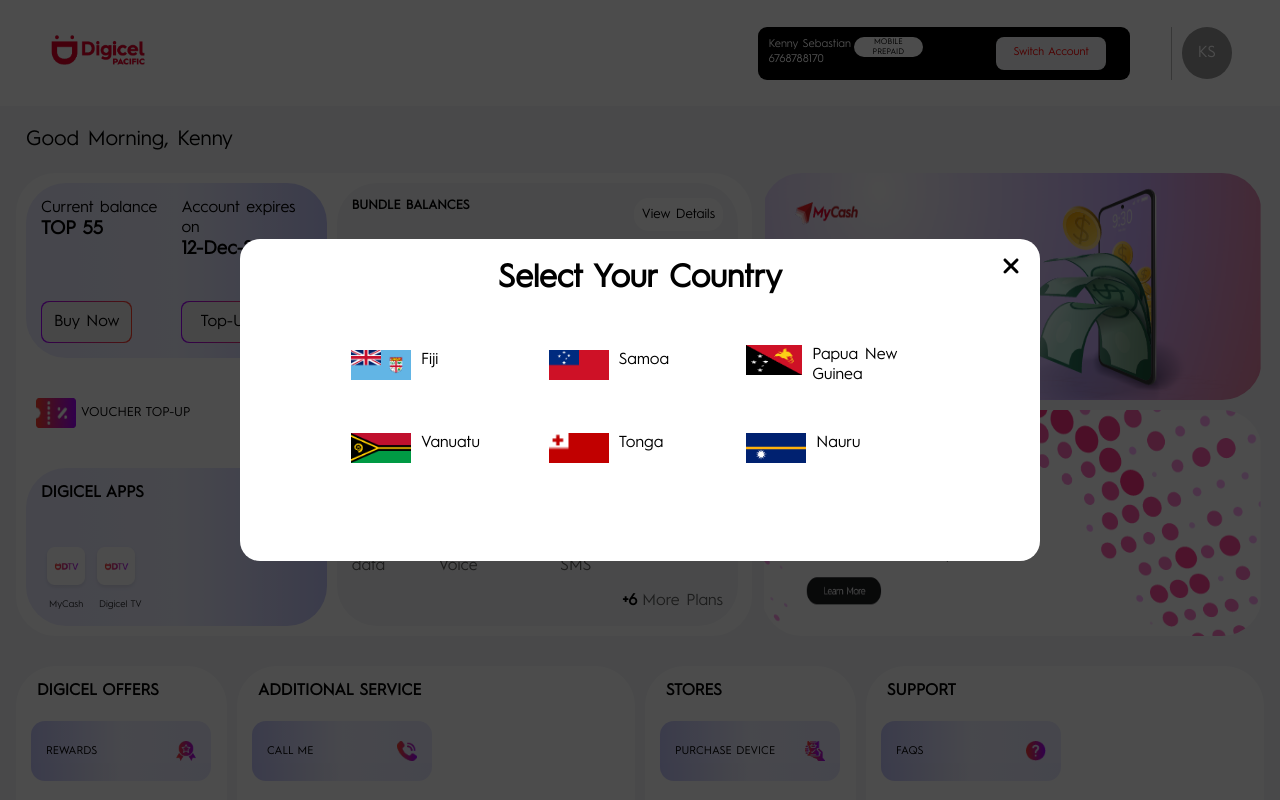
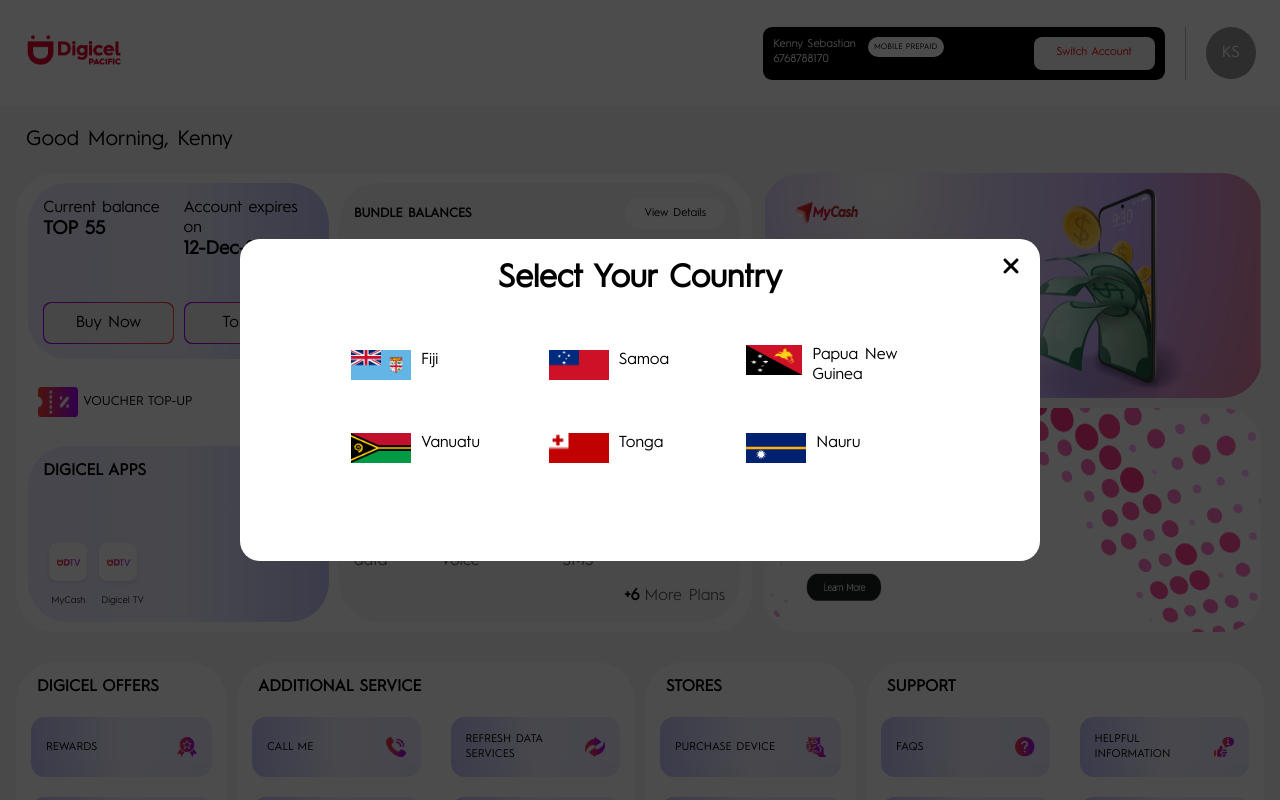
Before and after one commit to SinghalRish/Digicel, an Angular app: page /login in a window 1280 px wide. Shown: the top 800 px of the page. Built offline with nearby package versions, Linux system fonts and the light colour scheme.

Commit message:
Add responsive design for all pages

```diff
--- a/src/app/pages/home/home/home.component.html
+++ b/src/app/pages/home/home/home.component.html
@@ -1,4 +1,5 @@
 <!-- <div class="overlay"></div> -->
+<div class="main">
   <div class="home_wrapp">
     <div class="home_1">
       <div class="background" data-aos="fade-up" data-aos-duration="1000">
@@ -8,8 +9,8 @@
           </div>
           <div class="home1_left_2">
             <p>
-            Make things easy! Top Up with a voucher or credit card, shop plans,
-            or add-ons to stay close to friends & family.
+              Make things easy! Top Up with a voucher or credit card, shop
+              plans, or add-ons to stay close to friends & family.
             </p>
           </div>
         </div>
@@ -36,6 +37,7 @@
           <app-card [card_data]="data"></app-card>
         </div>
         }
+      </div>
     </div>
   </div>
   <div class="section4" id="download">
--- a/src/app/pages/login-dashboard/login-dashboard.component.css
+++ b/src/app/pages/login-dashboard/login-dashboard.component.css
@@ -1,9 +1,15 @@
 .wrapper {
   padding: 0 1rem;
   background-color: #f5f6f8;
-  height: auto;
+  height: 100%;
   position: relative;
 }
+/* .main {
+  display: flex;
+  min-height: 100vh;
+  background-color: #f5f6f8;
+  justify-content: center;
+} */
 .greeting {
   padding-left: 10px;
   padding-bottom: 20px;
@@ -12,14 +18,16 @@
 }
 .section1 {
   display: flex;
-  min-height: 400px;
+  /* min-height: 400px; */
   width: 100%;
   gap: 10px;
   flex-wrap: wrap;
 }
-
+button {
+  cursor: pointer;
+}
 .left {
-  height: 100%;
+  /* height: 100%; */
   width: 59%;
   background-color: white;
   border-radius: 40px;
@@ -27,6 +35,7 @@
   display: flex;
   gap: 10px;
   flex-wrap: wrap;
+  justify-content: center;
   /* justify-content: space-between; */
 
   .left_1 {
@@ -48,7 +57,7 @@
         background: linear-gradient(to right, #a101fe, #cf2194, #fe402a);
         padding: 1px;
         border-radius: 8px;
-        width: 70%;
+        width: 100%;
       }
 
       .balance {
@@ -57,7 +66,8 @@
         display: flex;
         justify-content: space-between;
         flex-direction: column;
-        gap: 60px;
+        /* gap: 60px; */
+        /* gap: 20px; */
 
         button {
           width: 100%;
@@ -74,6 +84,7 @@
         display: flex;
         justify-content: space-between;
         flex-direction: column;
+        /* gap: 20px; */
 
         button {
           width: 100%;
@@ -86,7 +97,8 @@
     }
     .left_1_1,
     .left_1_3 {
-      height: auto;
+      /* height: auto; */
+      height: 40%;
       width: 100%;
       border-radius: 40px;
       background-image: linear-gradient(to right, #e9eaff, #eff0ff, #c5c7fb);
@@ -97,7 +109,8 @@
       justify-content: space-between;
       align-items: center;
       padding: 10px;
-      /* height: 20%; */
+      height: 20%;
+      /* gap: 10px; */
 
       .voucher {
         display: flex;
@@ -121,7 +134,8 @@
       padding: 15px;
       display: flex;
       flex-direction: column;
-      gap: 40px;
+      /* gap: 40px; */
+      justify-content: space-between;
     }
     .apps {
       display: flex;
@@ -141,7 +155,7 @@
   .left_2 {
     display: flex;
     /* height: 100%; */
-    min-height: 400px;
+    /* min-height: 400px; */
     width: 56%;
     gap: 10px;
     flex-direction: column;
@@ -151,7 +165,7 @@
     }
     .left_2_1,
     .left_2_2 {
-      height: auto;
+      height: 50%;
       width: 100%;
       border-radius: 40px;
       background-color: #f5f6f8;
@@ -160,7 +174,7 @@
       display: flex;
       flex-direction: column;
       padding: 15px;
-      height: auto;
+      height: 50%;
     }
     .bundle {
       display: flex;
@@ -170,6 +184,7 @@
 
       .heading {
         display: flex;
+        align-items: center;
         justify-content: space-between;
 
         button {
@@ -177,6 +192,8 @@
           border: none;
           border-radius: 15px;
           padding: 8px;
+          font-size: 0.7rem;
+          width: 100px;
         }
       }
       .options {
@@ -249,7 +266,7 @@
           width: 75px;
           border-radius: 50%;
           border: 0.6px solid rgba(0, 0, 0, 0.267);
-          background-color: white;
+          background-color: #f7f7f7;
 
           p {
             font-size: 0.6rem;
@@ -264,7 +281,7 @@
           justify-content: center;
           align-items: center;
           border-radius: 50%;
-          background-color: white;
+          background-color: #f7f7f7;
         }
         .outter_circle {
           height: 100px;
@@ -300,12 +317,15 @@
       .left_2_2-1 {
         display: flex;
         justify-content: space-between;
+        align-items: center;
 
         button {
           background-color: white;
           border: none;
           border-radius: 15px;
           padding: 8px;
+          font-size: 0.7rem;
+          width: 100px;
         }
       }
       .left_2_2-2 {
@@ -407,7 +427,7 @@
   border-radius: 14px;
   align-items: center;
   height: 60px;
-  width: 180px;
+  width: 100%;
   p {
     font-size: 0.7rem;
   }
@@ -435,8 +455,24 @@
     display: flex;
     flex-wrap: wrap;
     gap: 20px;
+    justify-content: space-between;
   }
 }
+.left-services,
+.right-services,
+.left-support,
+.right-support {
+  width: 46%;
+  display: flex;
+  flex-direction: column;
+  gap: 20px;
+}
+/* .head{
+  h4{
+    width: 97.5%;
+    margin-left: auto;
+  }
+} */
 
 .stores {
   height: auto;
@@ -470,6 +506,7 @@
     display: flex;
     flex-wrap: wrap;
     gap: 20px;
+    justify-content: space-between;
   }
 }
 
@@ -552,7 +589,10 @@
   .left {
     width: 100%;
   }
-
+  .balance,
+  .expireson {
+    gap: 20px;
+  }
   .right {
     width: 100%;
     /* height: auto; */
@@ -595,3 +635,12 @@
     flex-direction: column;
   }
 }
+
+@media (min-width: 1620px) {
+  .main {
+    max-width: 1620px;
+    margin: 0px auto;
+    min-height: 100vh;
+    background-color: #f5f6f8;
+  }
+}
--- a/src/app/pages/login-dashboard/login-dashboard.component.html
+++ b/src/app/pages/login-dashboard/login-dashboard.component.html
@@ -1,4 +1,5 @@
 <app-loginheader></app-loginheader>
+<div class="main">
   <div class="wrapper" (click)="toggle()">
     <div
       class="bottom_logo animate__animated animate__jello animate__slower animate__infinite"
@@ -160,7 +161,7 @@
     </div>
     <div class="section2">
       <div class="offers" data-aos="flip-left" data-aos-duration="1000">
-      <h4>DIGICEL OFFERS</h4>
+        <div class="head"><h4>DIGICEL OFFERS</h4></div>
         <div class="rewards card">
           <p>REWARDS</p>
           <img src="/logindashboard/section2/offers/rewards.png" alt="" />
@@ -180,18 +181,27 @@
       <div class="services" data-aos="flip-left" data-aos-duration="1000">
         <h4>ADDITIONAL SERVICE</h4>
         <div class="services_wrapper">
+          <div class="left-services">
             <div class="call_me card">
               <p>CALL ME</p>
               <img src="/logindashboard/section2/services/call.png" alt="" />
             </div>
             <div class="credit_me card">
               <p>CREDIT ME</p>
-          <img src="/logindashboard/section2/services/credit_me.png" alt="" />
+              <img
+                src="/logindashboard/section2/services/credit_me.png"
+                alt=""
+              />
             </div>
             <div class="credit_u card">
               <p>CREDIT U</p>
-          <img src="/logindashboard/section2/services/credit_u.png" alt="" />
+              <img
+                src="/logindashboard/section2/services/credit_u.png"
+                alt=""
+              />
             </div>
+          </div>
+          <div class="right-services">
             <div class="refresh card">
               <p>REFRESH DATA SERVICES</p>
               <img src="/logindashboard/section2/services/refresh.png" alt="" />
@@ -206,8 +216,9 @@
             </div>
           </div>
         </div>
+      </div>
       <div class="stores" data-aos="flip-left" data-aos-duration="1000">
-      <h4>STORES</h4>
+        <div class="head"><h4>STORES</h4></div>
         <div class="purchase card">
           <p>PURCHASE DEVICE</p>
           <img src="/logindashboard/section2/stores/purchase.png" alt="" />
@@ -218,8 +229,9 @@
         </div>
       </div>
       <div class="support" data-aos="flip-left" data-aos-duration="1000">
-      <h4>SUPPORT</h4>
+        <div class="head"><h4>SUPPORT</h4></div>
         <div class="support_wrapper">
+          <div class="left-support">
             <div class="faq card card_s">
               <p>FAQS</p>
               <img src="/logindashboard/section2/support/faq.png" alt="" />
@@ -228,9 +240,14 @@
               <p>MESSAGE US</p>
               <img src="/logindashboard/section2/support/message.png" alt="" />
             </div>
+          </div>
+          <div class="right-support">
             <div class="information card card_s">
               <p>HELPFUL INFORMATION</p>
-          <img src="/logindashboard/section2/support/information.png" alt="" />
+              <img
+                src="/logindashboard/section2/support/information.png"
+                alt=""
+              />
             </div>
             <div class="settings card card_s">
               <p>SETTINGS</p>
@@ -240,3 +257,5 @@
         </div>
       </div>
     </div>
+  </div>
+</div>
--- a/src/app/shared/footer/footer/footer.component.html
+++ b/src/app/shared/footer/footer/footer.component.html
@@ -1,6 +1,7 @@
 <div class="footer">
+  <div class="footer-wrapper">
     <div class="footer_1">
-    <div class="logo"><img src="logo.png" alt="logo"></div>
+      <div class="logo"><img src="logo.png" alt="logo" /></div>
       <div class="social">
         <div class="outter">
           <div class="inner"><img src="twitter.svg" alt="" /></div>
@@ -29,3 +30,4 @@
       </div>
     </div>
   </div>
+</div>
--- a/src/app/shared/header/header/header.component.css
+++ b/src/app/shared/header/header/header.component.css
@@ -229,3 +229,9 @@
     }
   }
 }
+@media (min-width: 1620px) {
+  .nav {
+    max-width: 1620px;
+    margin: 0px auto;
+  }
+}
--- a/src/app/shared/loginheader/loginheader.component.css
+++ b/src/app/shared/loginheader/loginheader.component.css
@@ -1,13 +1,16 @@
-.header {
+.header,.header-wrapper {
   display: flex;
   align-items: center;
   width: 100%;
   justify-content: space-between;
-  padding: 0 3rem;
+  padding: 0 1.5rem;
+}
+.header-wrapper{
+  padding: 0rem;
 }
 
 .right {
-  gap: 10px;
+  gap: 20px;
   width: 40%;
   display: flex;
   justify-content: space-between;
@@ -16,12 +19,13 @@
 
 .wrapper1 {
   width: 90%;
+  padding-right: 20px;
   border-right: 1px solid rgba(128, 128, 128, 0.562);
 }
 .right_1 {
   display: flex;
 
-  width: 90%;
+  width: 100%;
   background-color: black;
   color: white;
   padding: 10px 10px;
@@ -57,7 +61,7 @@
   .switch {
     width: 40%;
     display: flex;
-    justify-content: center;
+    justify-content: flex-end;
   }
 
   .switch-account {
@@ -125,3 +129,9 @@
     width: 50%;
   }
 }
+@media(min-width:1620px){
+  .header-wrapper{
+    max-width: 1620px;
+    margin: 0px auto;
+  }
+}
--- a/src/app/shared/loginheader/loginheader.component.html
+++ b/src/app/shared/loginheader/loginheader.component.html
@@ -1,5 +1,8 @@
 <div class="header" data-aos="fade-down" data-aos-duration="800">
-  <div class="logo" (click)="navigate()"><img src="logo.png" alt="logo" /></div>
+  <div class="header-wrapper">
+    <div class="logo" (click)="navigate()">
+      <img src="logo.png" alt="logo" />
+    </div>
     <div class="right">
       <div class="wrapper1">
         <div class="right_1">
@@ -11,7 +14,10 @@
         </div>
       </div>
       <div class="wrapper2">
-      <div class="right_2"><p>{{initials}}</p></div>
+        <div class="right_2">
+          <p>{{ initials }}</p>
+        </div>
+      </div>
     </div>
   </div>
 </div>
```
Also changed, not shown: src/app/pages/home/home/home.component.css (+16 -4 lines), src/app/pages/quickpay/quickpay.component.css (+8 -0 lines), src/app/shared/footer/footer/footer.component.css (+7 -0 lines), src/index.html (+5 -5 lines), 2 other files (tests, documents, lock files or other folders). Lines whose indentation alone changed are shown as unchanged.
